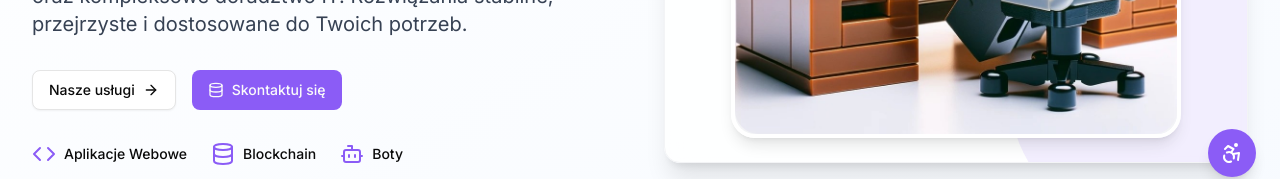
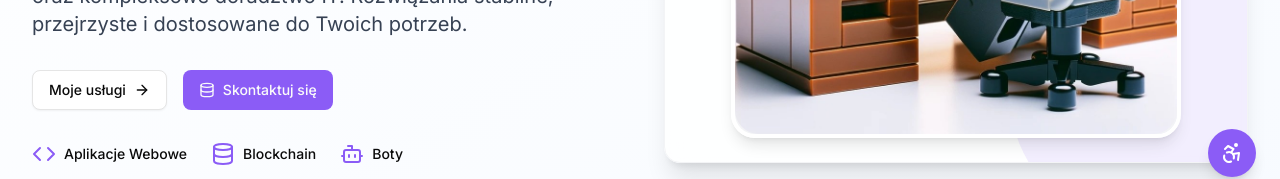
Before and after one commit to PiotrSobiecki/sobiecki_org, a Next.js app: page / in a window 1280 px wide. Shown: the part 599-778 px from the top of the page. Built offline with nearby package versions, Linux system fonts and the light colour scheme.

Commit message:
fix layout

```diff
--- a/src/app/layout.tsx
+++ b/src/app/layout.tsx
@@ -8,7 +8,7 @@ const inter = Inter({ subsets: ["latin"] });
 export const metadata: Metadata = {
   title: "Piotr Sobiecki - Profesjonalne Usługi Informatyczne",
   description:
-    "Profesjonalne usługi informatyczne - tworzenie aplikacji webowych, analiza danych blockchain, budowa botów i doradztwo IT",
+    " - tworzenie aplikacji webowych, analiza danych blockchain, budowa botów i doradztwo IT",
 };
 
 export default function RootLayout({
--- a/src/components/ui/hero-section.tsx
+++ b/src/components/ui/hero-section.tsx
@@ -29,7 +29,7 @@ export function HeroSection() {
             <div className="flex flex-col sm:flex-row gap-4 w-full">
               <Link href="#uslugi" className="w-full sm:w-auto">
                 <Button size="lg" variant="outline" className="gap-2 w-full">
-                  Nasze usługi
+                  Moje usługi
                   <ArrowRight className="h-5 w-5" />
                 </Button>
               </Link>
```
Also changed, not shown: public/favicon.png.
